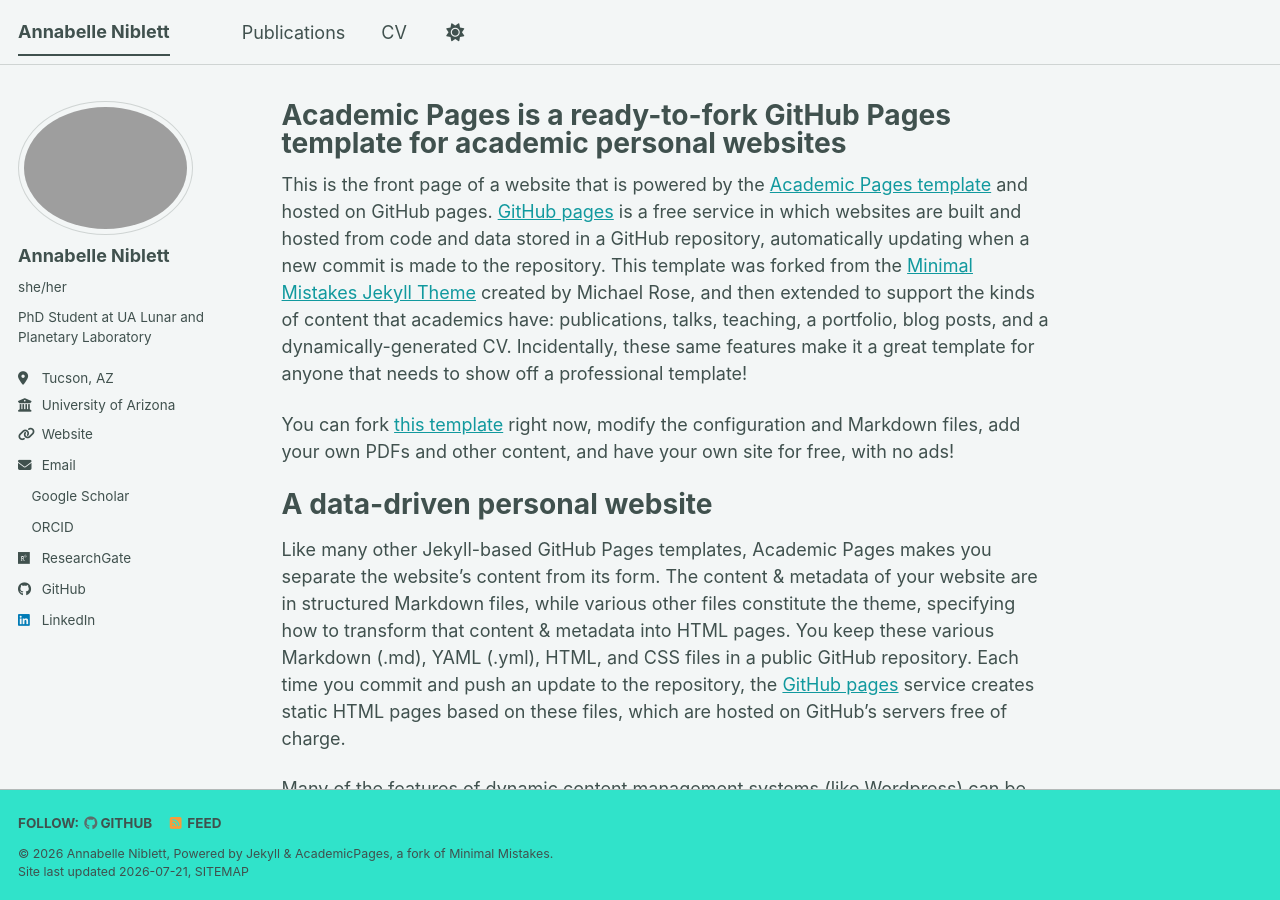
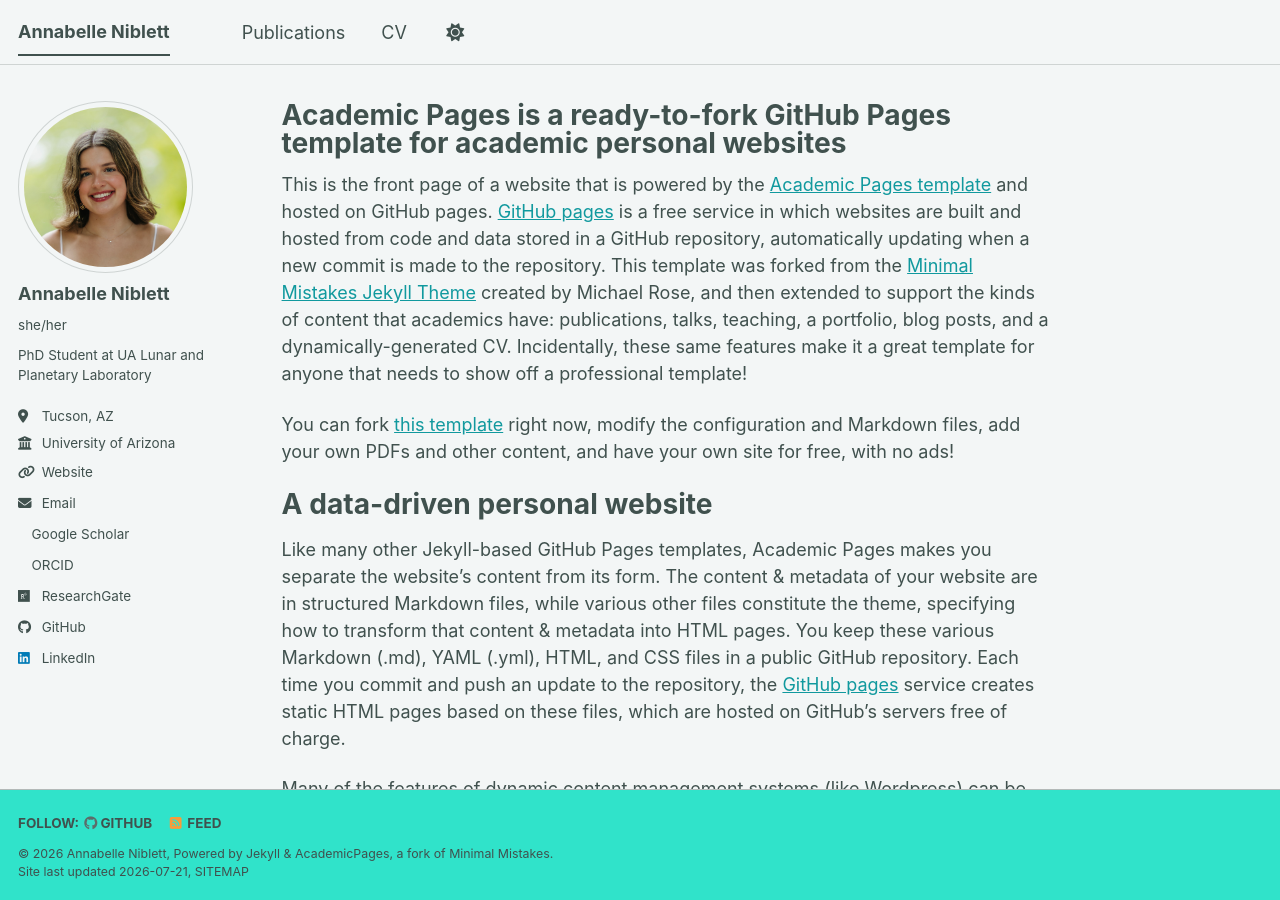
Before and after one commit to annabelleniblett/annabelleniblett.github.io, a Jekyll site: the page built from _pages/about.md, in a window 1280 px wide and 900 px high. Built offline with Jekyll 4.4.1, drawn with Linux system fonts in a browser that asks for light colours; a style sheet for code colours, icons or effects is not loaded.

Commit message:
Change avatar file extension from .png to .jpg

```diff
--- a/_config.yml
+++ b/_config.yml
@@ -23,7 +23,7 @@ repository               : "annabelleniblett/annabelleniblett.github.io"
 #               Additional customization can be done by editing /_includes/author-profile.html
 author:
   # Biographic information
-  avatar           : "AEN_Profile.png"
+  avatar           : "AEN_Profile.jpg"
   name             : "Annabelle Niblett"
   pronouns         : "she/her"
   bio              : "PhD Student at UA Lunar and Planetary Laboratory"
```
